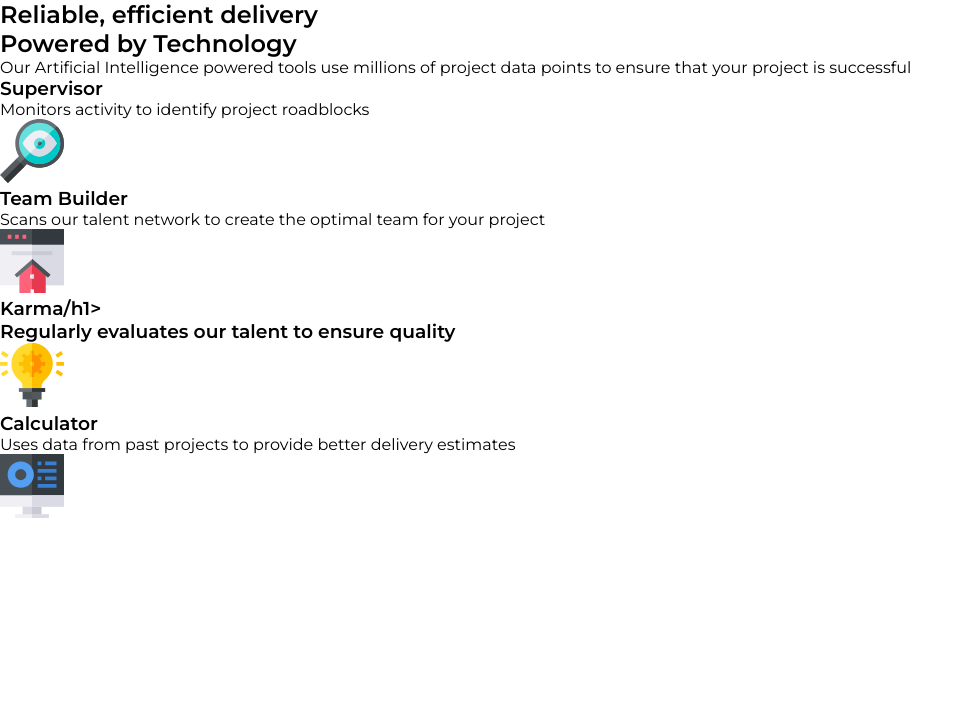
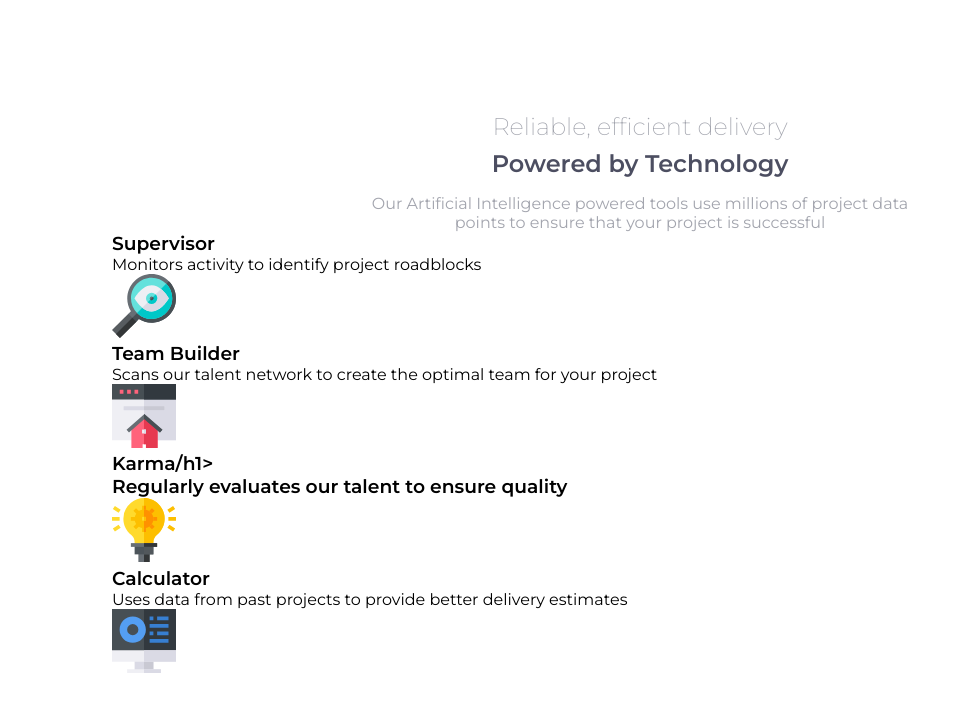
Before and after one commit to cattariino/HUB, a plain HTML site: page index.html in a window 1280 px wide. Shown: the whole page, without its empty margins (0-973 px from the left). Drawn offline with Linux system fonts and the light colour scheme.

Commit message:
estilos es el header

```diff
--- a/estilos/styles.css
+++ b/estilos/styles.css
@@ -29,3 +29,31 @@
 body{
     font-family: 'Montserrat', sans-serif;
 }
+
+.hero{
+    margin: 0 auto;
+    padding: 7em;
+}
+
+.hero__texts{
+    display: flex;
+    flex-direction: column;
+    align-items: center;
+    gap: .5em;
+}
+
+.hero__title{
+    color: var(--Grayish-Blue);
+    font-weight: 200;
+}
+
+.hero__subtitle{
+    color: var(--Very-Dark-Blue);
+}
+
+.hero__paragraph{
+        text-align: center;
+        width: 560px;
+        margin-top: 0.5em;
+        color: var(--Grayish-Blue);
+}
--- a/index.html
+++ b/index.html
@@ -10,7 +10,7 @@
     <section class="hero">
         <herader class="hero__texts">
             <h1 class="hero__title">Reliable, efficient delivery</h1>
-            <h1 class="hero__subtile">Powered by Technology</h1>
+            <h1 class="hero__subtitle">Powered by Technology</h1>
             <p class="hero__paragraph">Our Artificial Intelligence powered tools use millions of project data points to ensure that your project is successful</p>
         </herader>
         <section class="hero__cards">
```
